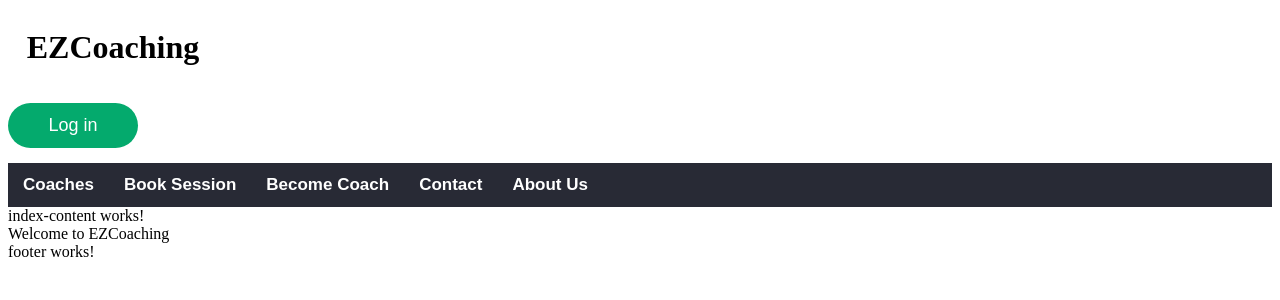
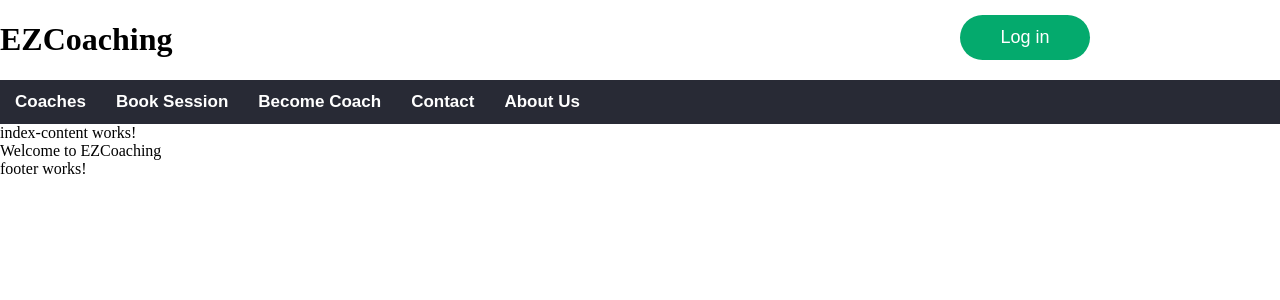
Before and after one commit to Gilaric/p3-coaching-projekt-angular, an Angular app: page / in a window 1280 px wide. Shown: the top 300 px of the page. Built offline with nearby package versions, Linux system fonts and the light colour scheme.

Commit message:
3 files modified

```diff
--- a/src/app/View/topbar/topbar.component.css
+++ b/src/app/View/topbar/topbar.component.css
@@ -6,11 +6,16 @@ p {
   margin: 0;
 }
 
+.div_Wrapper_Topbar {
+  display: flex;
+  width: 100%;
+}
+
 .div_Wrapper_TitleText {
-  width: 210px;
+  width: 75%;
   display: flex;
   align-items: center;
-  justify-content: center;
+  justify-content: left;
 }
 
 .h1_TitleText {
--- a/src/app/app.component.css
+++ b/src/app/app.component.css
@@ -1,8 +1,6 @@
-p {
-  font-family: Lato;
+body {
+  margin: 0;
 }
-
-.div_TEST {
-  background-color: red;
-  height: 500px;
+html {
+  margin: 0;
 }
--- a/src/styles.css
+++ b/src/styles.css
@@ -1 +1,7 @@
 /* Add application styles & imports to this file! */
+body {
+  margin: 0;
+}
+html {
+  margin: 0;
+}
```
